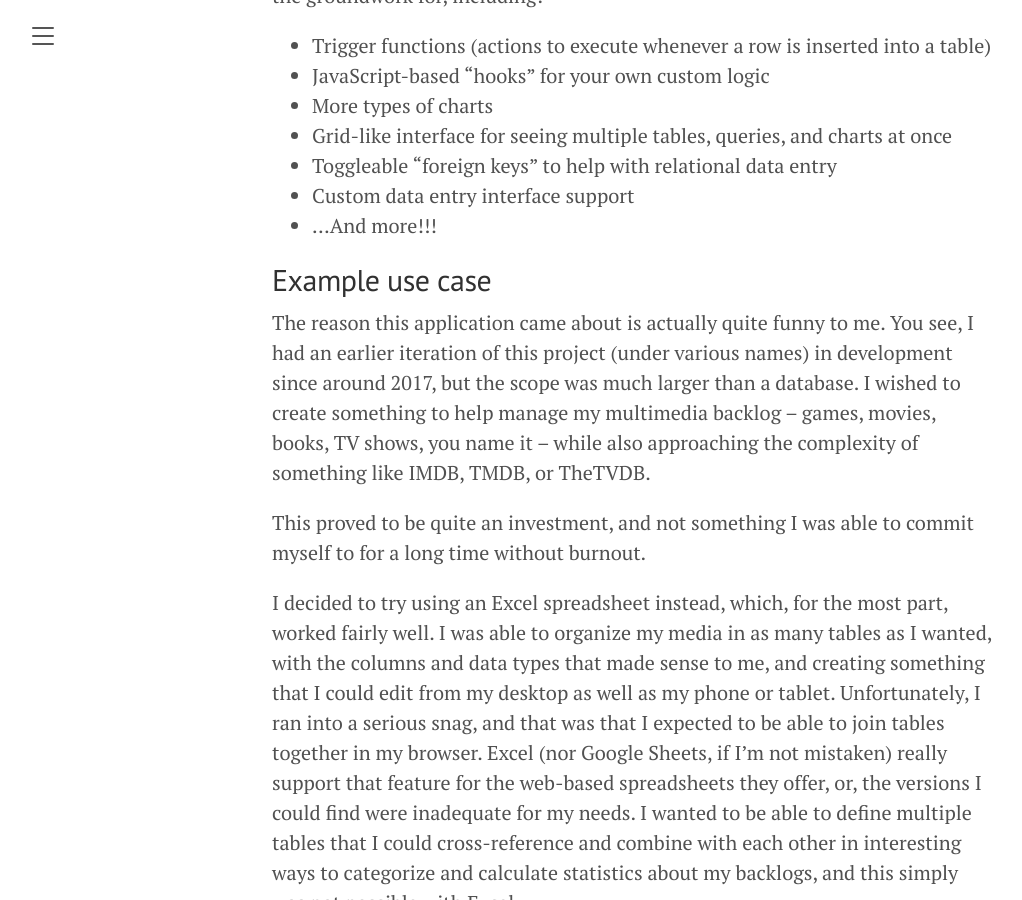
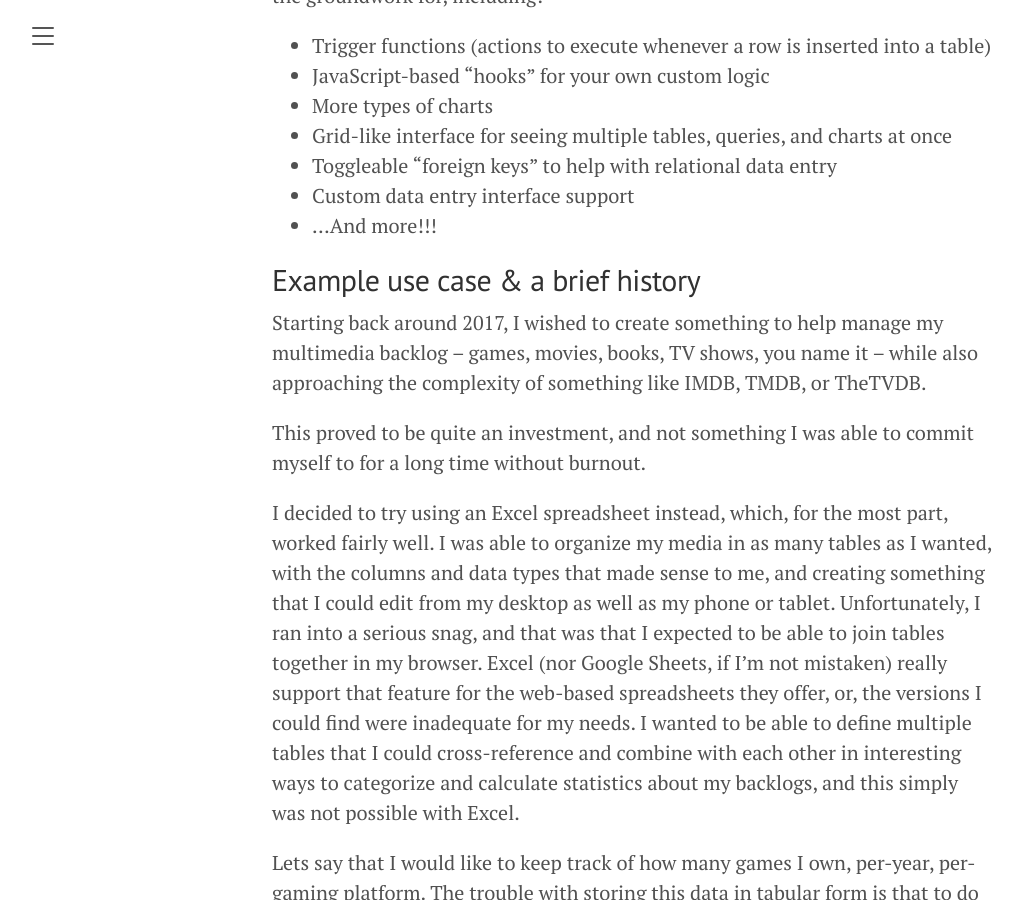
Before and after one commit to sloshy/blog, a Jekyll site: the page built from _posts/2023-06-20-intro-tinydb.md, in a window 1280 px wide and 900 px high, scrolled down 2769 px. Shown: the whole window, without its empty margins (8-1030 px from the left). Built offline with Jekyll 4.4.1, drawn with Linux system fonts in a browser that asks for light colours.

Commit message:
Clean up use case section

```diff
--- a/_posts/2023-06-20-intro-tinydb.md
+++ b/_posts/2023-06-20-intro-tinydb.md
@@ -69,10 +69,8 @@ In a future release I plan on supporting more features that I am presently layin
 * Custom data entry interface support
 * ...And more!!!
 
-## Example use case
-The reason this application came about is actually quite funny to me.
-You see, I had an earlier iteration of this project (under various names) in development since around 2017, but the scope was much larger than a database.
-I wished to create something to help manage my multimedia backlog -- games, movies, books, TV shows, you name it -- while also approaching the complexity of something like IMDB, TMDB, or TheTVDB.
+## Example use case & a brief history
+Starting back around 2017, I wished to create something to help manage my multimedia backlog -- games, movies, books, TV shows, you name it -- while also approaching the complexity of something like IMDB, TMDB, or TheTVDB.
 
 This proved to be quite an investment, and not something I was able to commit myself to for a long time without burnout.
 
```
